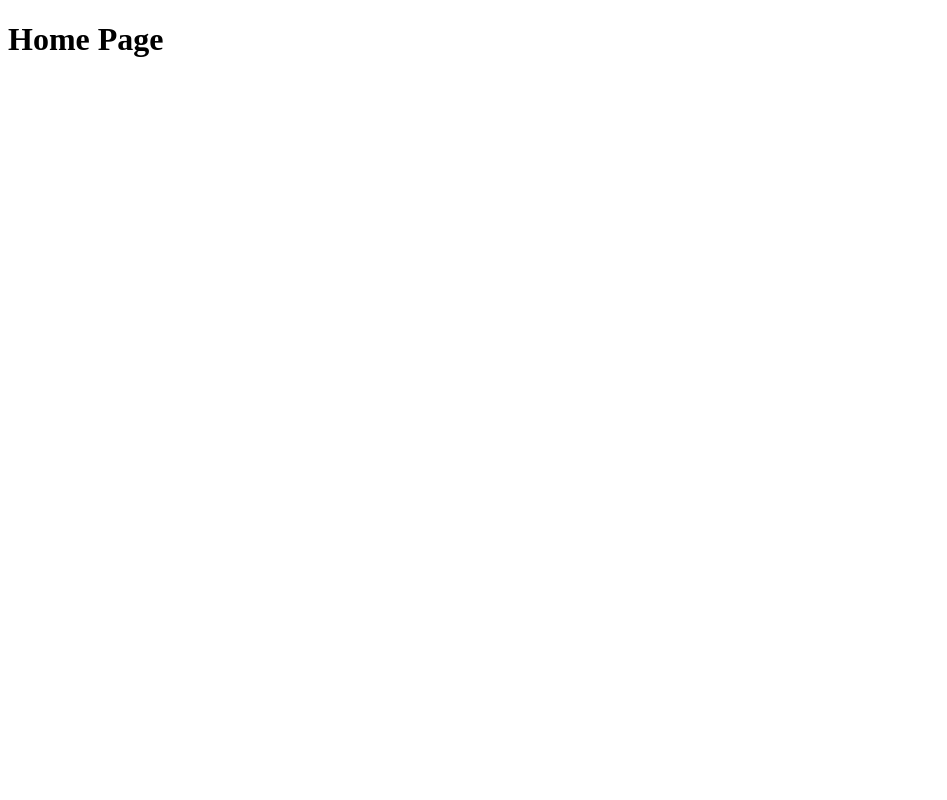
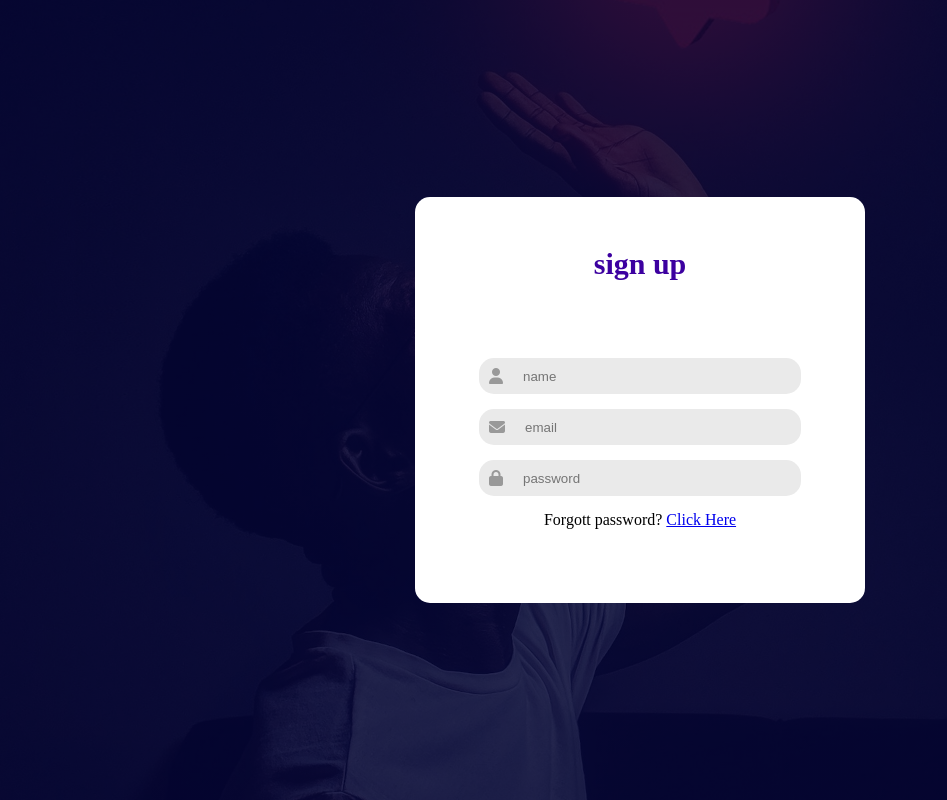
Before and after one commit to Mariuskvaal/SocialMediaPlatform, a plain HTML site: page index.html in a window 1280 px wide. Shown: the whole page, without its empty margins (0-947 px from the left). Drawn offline with Linux system fonts and the light colour scheme.

Commit message:
log in section
adding form with html and css

```diff
--- a/index.html
+++ b/index.html
@@ -5,10 +5,49 @@
     <meta http-equiv="X-UA-Compatible" content="IE=edge">
     <meta name="viewport" content="width=device-width, initial-scale=1.0">
     <title>Social Media PLatform Log in / registrer page </title>
+
+    <link rel="stylesheet" href="style.css">
+
+    <script src="https://kit.fontawesome.com/8d4272ce0c.js" crossorigin="anonymous"></script>
+
 </head>
 <body>
 
-    <h1> Home Page </h1>
+
+
+    <div class="container">
+
+        <div class="form-box">
+
+            <h1> sign up </h1>
+            <form>
+                <div class="input-group">
+                    <div class="input-field">
+                        <i class="fa-solid fa-user"></i>
+                        <input type="text" placeholder="name">
+                    </div>
+
+                    <div class="input-field">
+                        <i class="fa-solid fa-envelope"></i>
+                        <input type="email" placeholder="email">
+                    </div>
+
+                    <div class="input-field">
+                        <i class="fa-solid fa-lock"></i>
+                        <input type="password" placeholder="password">
+                    </div>
+
+                    <p> Forgott password? <a href="#"> Click Here </a> </p>
+
+                </div>
+
+            </form>
+
+
+        </div>
+
+
+    </div>
 
 </body>
 </html>
--- /dev/null
+++ b/style.css
@@ -0,0 +1,61 @@
+*{
+    margin: 0;
+    padding: 0;
+    box-sizing: border-box;
+}
+
+.container{
+    width: 100%;
+    height: 100vh;
+    background-image: linear-gradient(rgba(0,0,50,0.8), rgba(0,0,50,0.8)), url(Images/background.jpg.jpg);
+    background-position: center;
+    background-size: cover;
+}
+
+.form-box{
+    width: 90%;
+    max-width: 450px;
+    position: absolute;
+    top: 50%;
+    left: 50%;
+    transform: translate(-50%,-50%);
+    background: #fff;
+    padding: 50px 60px 70px;
+    text-align: center;
+    border-radius: 15px;
+}
+
+.form-box h1{
+    font-size: 30px;
+    margin-bottom: 60px;
+    color: #3c00a0;
+    position: relative;
+}
+
+.input-group{
+    padding: 2px;
+    margin: 2px;
+}
+
+.input-field{
+    background: #eaeaea;
+    display: flex;
+    align-items: center;
+    margin: 15px 0;
+    border-radius: 15px;
+}
+
+input{
+    width: 100%;
+    background: transparent;
+    border: 0;
+    outline: 0;
+    margin: 5px;
+    padding: 5px;
+}
+
+.input-field i{
+    padding: 5px;
+    margin: 5px;
+    color: #999;
+}
```
Also changed, not shown: Images/background.jpg.jpg (added).
